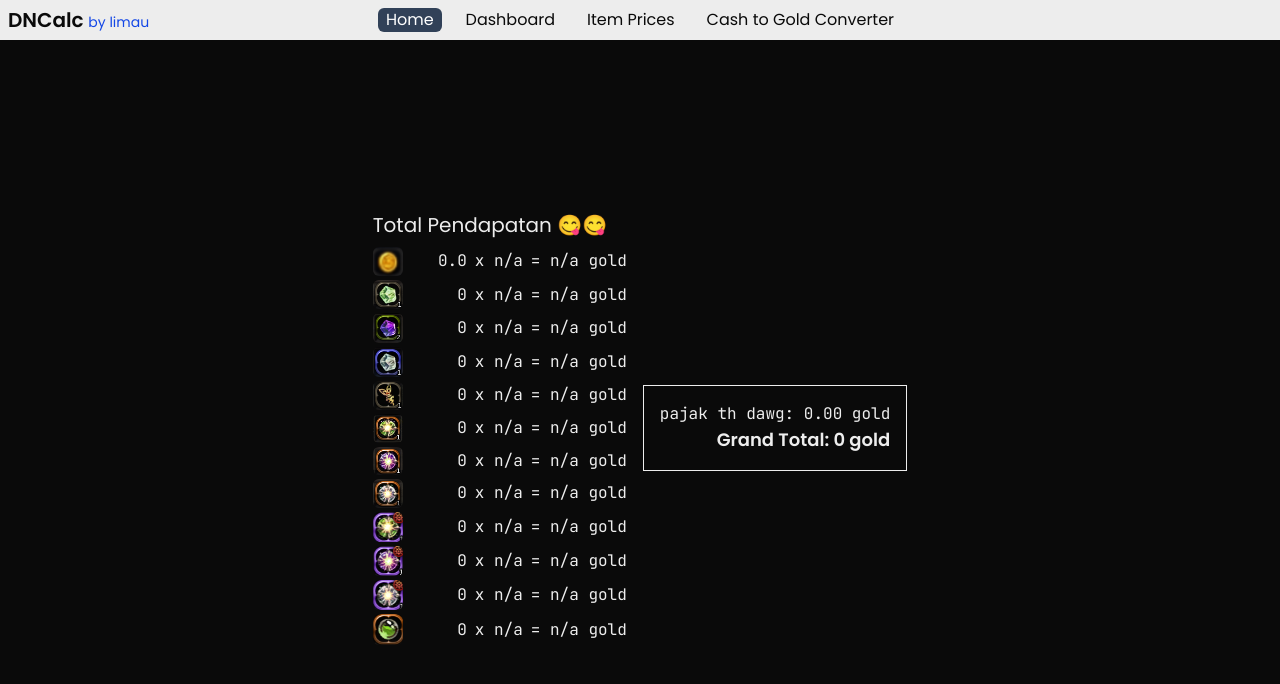
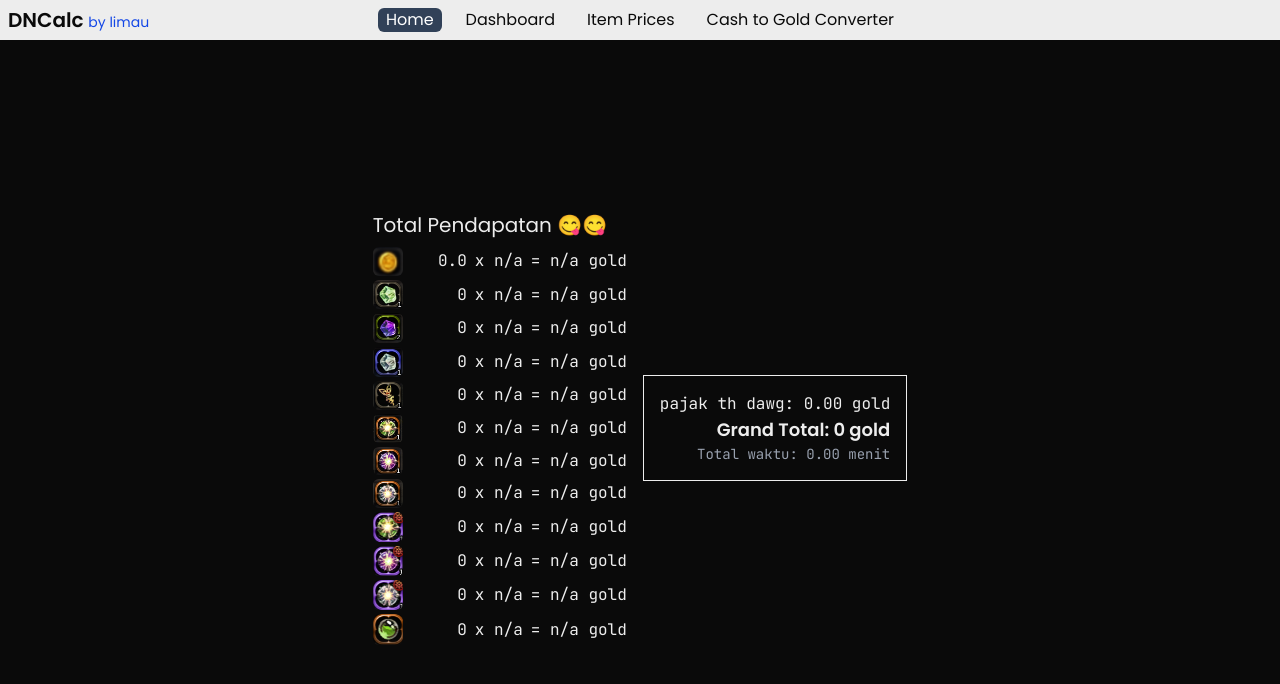
Before and after one commit to rfsyhb/nextlearn-dncalculator, a Next.js app: page / in a window 1280 px wide. Shown: the top 684 px of the page. Built offline with nearby package versions, Linux system fonts and the light colour scheme.

Commit message:
update time total

```diff
--- a/src/app/page.tsx
+++ b/src/app/page.tsx
@@ -11,7 +11,20 @@ import { useMemo } from 'react';
 export default function Home() {
   const characters = useCharacterStore((s) => s.characters);
   const inventories = useInventoryStore((s) => s.inventories);
+  const times = useInventoryStore((s) => s.times);
   const prices = usePriceStore((s) => s.prices);
+
+  // Mengambil semua nilai 'totalTimeSpent' dari times dari semua karakter
+  const grandTotalTimeSpent = characters.reduce((sum, name) => {
+    const timeData = times[name];
+    if (timeData) {
+      const { startTime, endTime } = timeData;
+      if (startTime && endTime) {
+        return sum + (endTime - startTime || 0);
+      }
+    }
+    return sum;
+  }, 0);
 
   // Hitung total tiap itemKey menggunakan Object.values(...)
   const totals = useMemo(() => {
@@ -99,6 +112,9 @@ export default function Home() {
             <span className='font-sans font-semibold text-lg'>
               Grand Total: {afterTax.toLocaleString()} gold
             </span>
+            <span className='text-sm text-gray-400'>
+              Total waktu: {((grandTotalTimeSpent / 1000)/60).toFixed(2)} menit
+            </span>
           </div>
         </div>
       </div>
--- a/src/components/CharacterCard.tsx
+++ b/src/components/CharacterCard.tsx
@@ -20,7 +20,9 @@ export default function CharacterCard({ name }: CharacterProps) {
   const start = times[name]?.startTime;
   const end = times[name]?.endTime;
   const timeSpent = start && end ? end - start : null;
-  const duration = timeSpent ? (Math.floor(timeSpent / 1000)/60).toFixed(1)+' min' : ''; // in seconds
+  const duration = timeSpent
+    ? (Math.floor(timeSpent / 1000) / 60).toFixed(1) + ' min'
+    : ''; // in seconds
 
   return (
     <div className='rounded-md bg-gray-700 p-2 min-w-60 max-w-60 flex flex-col gap-2 min-h-22 max-h-fit'>
```
